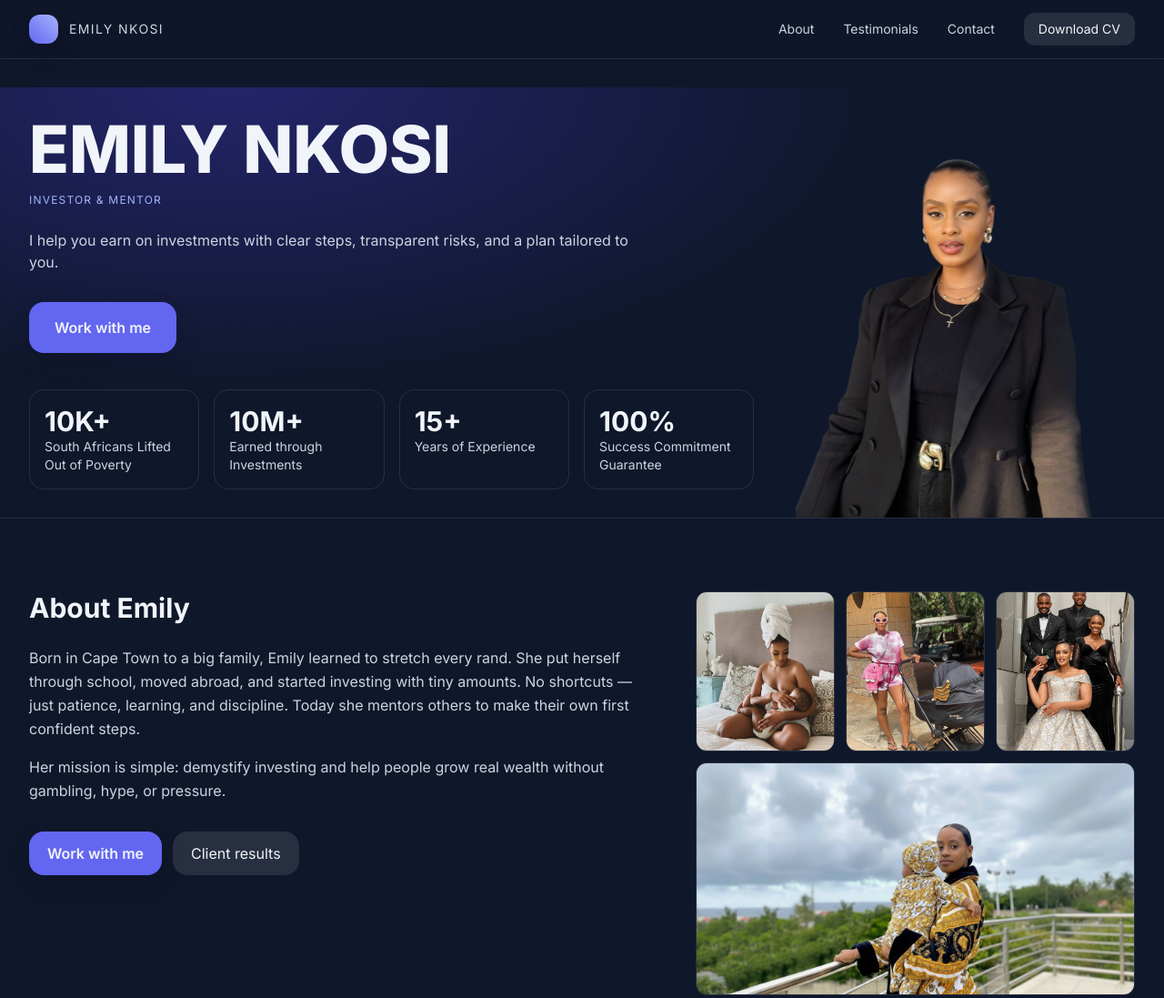
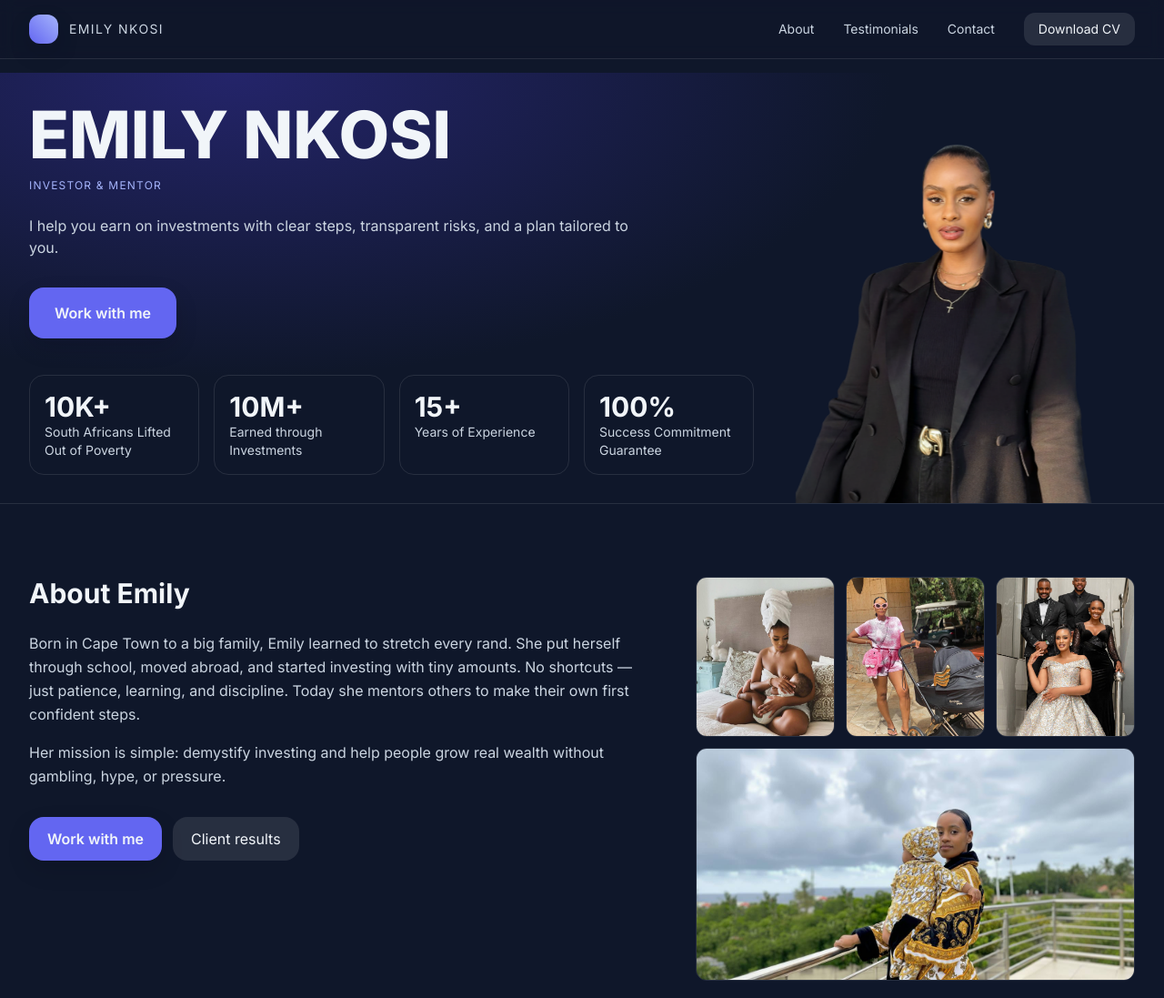
Before and after one commit to zexx-droid/emily-portfolio, a plain HTML site: page index.html in a window 1280 px wide. Shown: the top 1097 px of the page at 91% size. Drawn offline with nearby package versions, Linux system fonts and the light colour scheme.

Commit message:
Update index.html

```diff
--- a/index.html
+++ b/index.html
@@ -108,7 +108,7 @@
     </div>
   </header>
 
-  <main id="home" class="pt-20 md:pt-24">
+  <main id="home" class="pt-16 md:pt-20">
     <!-- Hero -->
     <section class="relative">
       <div class="absolute inset-0 -z-10 bg-[radial-gradient(ellipse_at_20%_top,_var(--tw-gradient-stops))] from-brand-700/40 via-ink-900 to-ink-900"></div>
```
